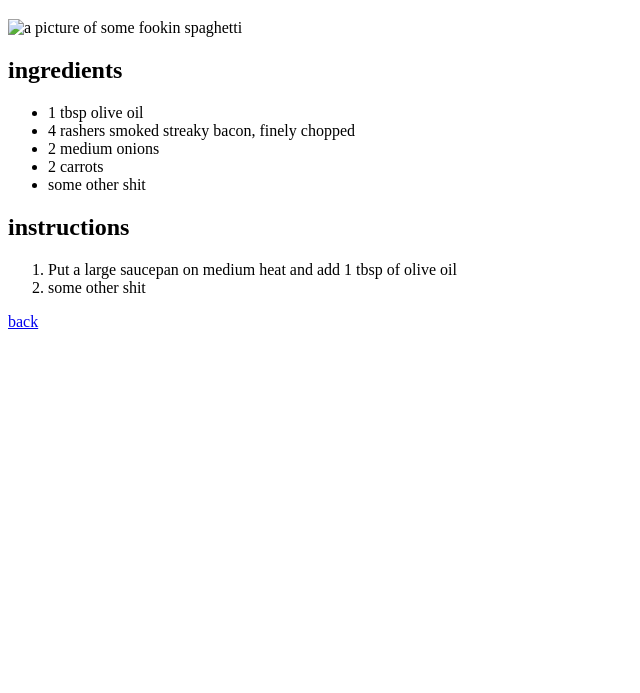
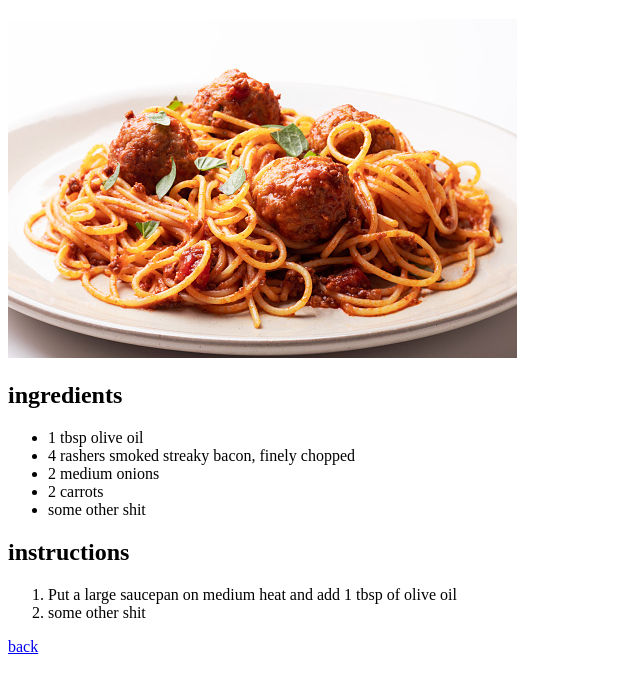
Before and after one commit to christiankjackson/odin-recipes, a plain HTML site: page pages/spaghetti.html in a window 1280 px wide. Shown: the part 61-754 px from the top of the page, without its empty margins (0-640 px from the left). Drawn offline with Linux system fonts and the light colour scheme.

Commit message:
Fix link to spaghetti picture in spaghetti.html

```diff
--- a/pages/spaghetti.html
+++ b/pages/spaghetti.html
@@ -6,7 +6,7 @@
 </head>
 <body>
     <h1>my mother's recipe for spaghetti</h1>
-    <img src ="images/spaghetti" alt="a picture of some fookin spaghetti">
+    <img src ="../images/spaghetti.jpg" alt="a picture of some fookin spaghetti">
     <h2>ingredients</h2>
     <ul>
         <li>1 tbsp olive oil</li>
```
